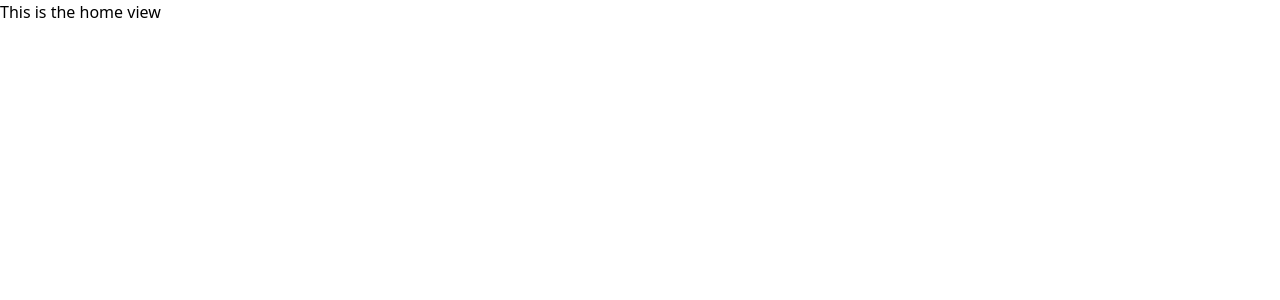
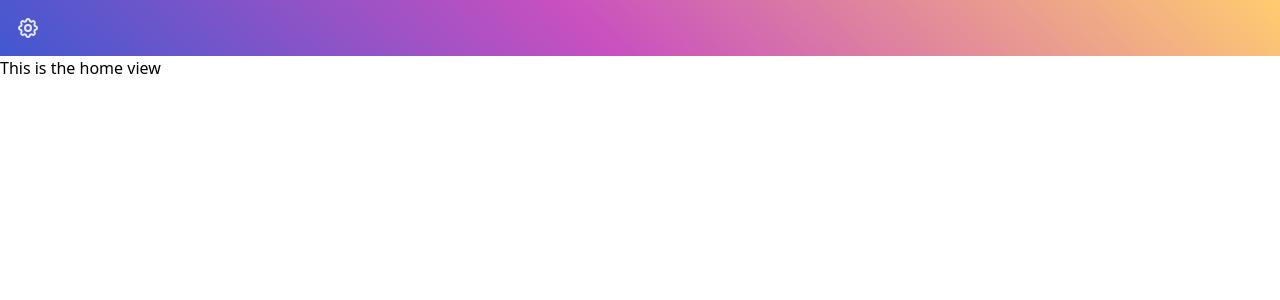
Before and after one commit to codedbychavez/vue3-sticky-notes, a Vue app: page / in a window 1280 px wide. Shown: the top 300 px of the page. Built offline with nearby package versions, Linux system fonts and the light colour scheme.

Commit message:
Added initial header styling

```diff
--- a/src/App.vue
+++ b/src/App.vue
@@ -1,3 +1,15 @@
+<script>
+import Layout from './views/Layout.vue'
+
+export default {
+  components: {
+    Layout,
+  },
+}
+</script>
+
 <template>
+<Layout>
   <router-view></router-view>
+</Layout>
 </template>
--- /dev/null
+++ b/src/components/icons/SettingsIcon.vue
@@ -0,0 +1,7 @@
+<template>
+  <svg xmlns="http://www.w3.org/2000/svg" class="icon icon-tabler icon-tabler-settings" width="24" height="24" viewBox="0 0 24 24" stroke-width="2" stroke="currentColor" fill="none" stroke-linecap="round" stroke-linejoin="round">
+   <path stroke="none" d="M0 0h24v24H0z" fill="none"></path>
+   <path d="M10.325 4.317c.426 -1.756 2.924 -1.756 3.35 0a1.724 1.724 0 0 0 2.573 1.066c1.543 -.94 3.31 .826 2.37 2.37a1.724 1.724 0 0 0 1.065 2.572c1.756 .426 1.756 2.924 0 3.35a1.724 1.724 0 0 0 -1.066 2.573c.94 1.543 -.826 3.31 -2.37 2.37a1.724 1.724 0 0 0 -2.572 1.065c-.426 1.756 -2.924 1.756 -3.35 0a1.724 1.724 0 0 0 -2.573 -1.066c-1.543 .94 -3.31 -.826 -2.37 -2.37a1.724 1.724 0 0 0 -1.065 -2.572c-1.756 -.426 -1.756 -2.924 0 -3.35a1.724 1.724 0 0 0 1.066 -2.573c-.94 -1.543 .826 -3.31 2.37 -2.37c1 .608 2.296 .07 2.572 -1.065z"></path>
+   <circle cx="12" cy="12" r="3"></circle>
+  </svg>
+</template>
--- /dev/null
+++ b/src/components/modals/SettingsModal.vue
@@ -0,0 +1,3 @@
+<template>
+  <div>This is the settings modal</div>
+</template>
--- /dev/null
+++ b/src/components/shared/Header.vue
@@ -0,0 +1,32 @@
+<script>
+import SettingsIcon from "../icons/SettingsIcon.vue";
+export default {
+  components: {
+    SettingsIcon,
+  },
+};
+</script>
+
+<template>
+  <div>
+    <div class="header p-4 flex">
+      <button class="p-0 text-gray-200">
+        <SettingsIcon />
+      </button>
+    </div>
+
+    <!-- Modal -->
+  </div>
+</template>
+
+<style>
+.header {
+  background-color: #4158d0;
+  background-image: linear-gradient(
+    43deg,
+    #4158d0 0%,
+    #c850c0 46%,
+    #ffcc70 100%
+  );
+}
+</style>
--- /dev/null
+++ b/src/views/Layout.vue
@@ -0,0 +1,19 @@
+<script>
+// Imports
+import Header from '../components/shared/Header.vue'
+
+export default {
+  components: {
+    Header,
+  }
+}
+</script>
+
+<template>
+  <div>
+    <Header />
+    <main>
+      <slot />
+    </main>
+  </div>
+</template>
```
